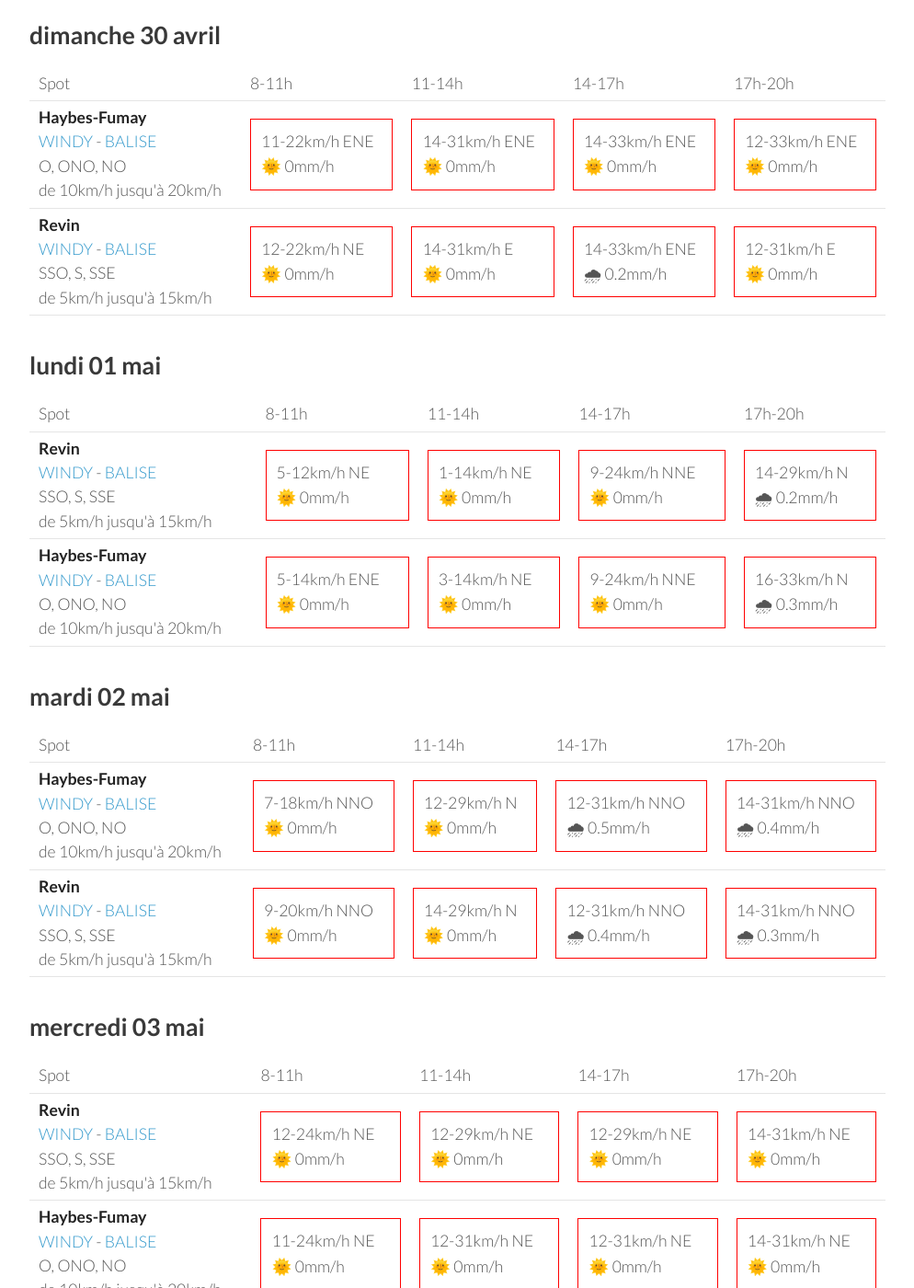
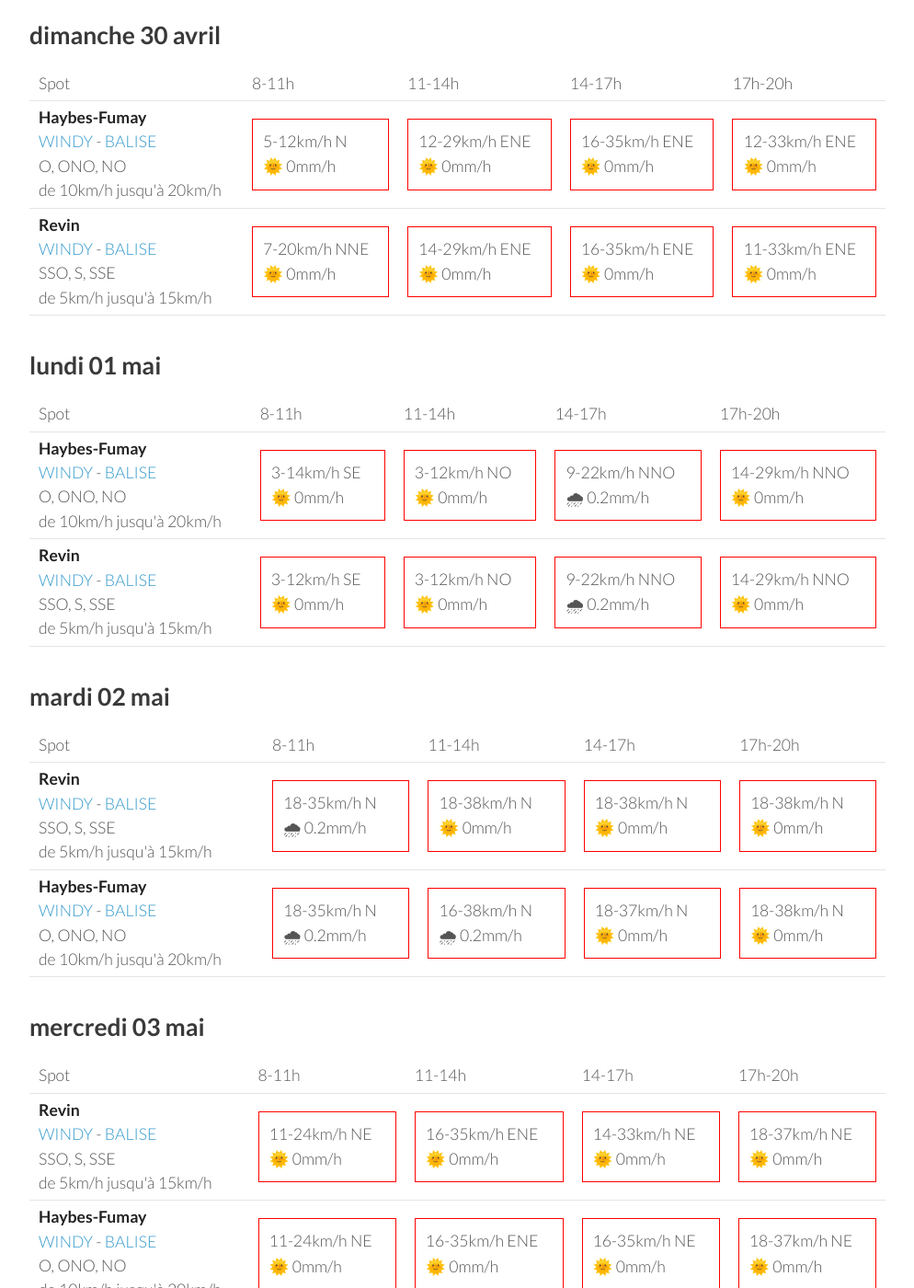
Before and after one commit to parapente-dans-le-nord/parapente-dans-le-nord.github.io, a Jekyll site: the page built from ardennes.markdown, in a window 1280 px wide and 1400 px high, scrolled down 976 px. Shown: the whole window at 92% size, without its empty margins (26-1020 px from the left). Built offline with Jekyll 4.4.1, drawn with Linux system fonts in a browser that asks for light colours; some of the changed text lies outside the part shown.

Commit message:
update index.markdown

```diff
--- a/ardennes.markdown
+++ b/ardennes.markdown
@@ -25,18 +25,18 @@ page mise à jour le vendredi 28 avril 17:10
         <td><strong>Haybes-Fumay</strong><br><a href="https://windy.com/49.998/4.715?49.913,4.738,10">WINDY</a> - <span class=""><a href="http://www.balisemeteo.com/balise.php?idBalise=104">BALISE</a> </span><br> <span class="vent-favorable">O, ONO, NO</span><br><span class="force-vent">de 10km/h jusqu'à 20km/h</span> </td>
 
             <td><div class="not-flyable"><p>0-0km/h NA</p><p>🌧️ 0mm/h</p></div></td>
-            <td><div class="not-flyable"><p>9-24km/h SSO</p><p>🌞 0mm/h</p></div></td>
-            <td><div class="not-flyable"><p>7-31km/h ONO</p><p>🌞 3.2mm/h</p></div></td>
-            <td><div class="not-flyable"><p>9-29km/h OSO</p><p>🌞 0mm/h</p></div></td>
+            <td><div class="not-flyable"><p>0-0km/h NA</p><p>🌧️ 0mm/h</p></div></td>
+            <td><div class="not-flyable"><p>0-0km/h NA</p><p>🌧️ 0mm/h</p></div></td>
+            <td><div class="not-flyable"><p>11-27km/h O</p><p>🌞 0mm/h</p></div></td>
 
     </tr>
 <tr>
         <td><strong>Revin</strong><br><a href="https://windy.com/49.948/4.625?49.543,4.625,8">WINDY</a> - <span class=""><a href="http://www.balisemeteo.com/balise.php?idBalise=5019">BALISE</a> </span><br> <span class="vent-favorable">SSO, S, SSE</span><br><span class="force-vent">de 5km/h jusqu'à 15km/h</span> </td>
 
             <td><div class="not-flyable"><p>0-0km/h NA</p><p>🌧️ 0mm/h</p></div></td>
-            <td><div class="not-flyable"><p>7-22km/h OSO</p><p>🌞 0mm/h</p></div></td>
-            <td><div class="not-flyable"><p>7-29km/h O</p><p>🌞 0.3mm/h</p></div></td>
-            <td><div class="not-flyable"><p>9-27km/h O</p><p>🌞 0mm/h</p></div></td>
+            <td><div class="not-flyable"><p>0-0km/h NA</p><p>🌧️ 0mm/h</p></div></td>
+            <td><div class="not-flyable"><p>0-0km/h NA</p><p>🌧️ 0mm/h</p></div></td>
+            <td><div class="not-flyable"><p>9-31km/h O</p><p>🌧 0.2mm/h</p></div></td>
 
     </tr>
 
@@ -58,20 +58,20 @@ page mise à jour le vendredi 28 avril 17:10
 <tr>
         <td><strong>Haybes-Fumay</strong><br><a href="https://windy.com/49.998/4.715?49.913,4.738,10">WINDY</a> - <span class=""><a href="http://www.balisemeteo.com/balise.php?idBalise=104">BALISE</a> </span><br> <span class="vent-favorable">O, ONO, NO</span><br><span class="force-vent">de 10km/h jusqu'à 20km/h</span> </td>
 
-            <td><div class="not-flyable"><p>5-22km/h N</p><p>🌞 0mm/h</p></div></td>
             <td><div class="not-flyable"><p>7-18km/h N</p><p>🌞 0mm/h</p></div></td>
-            <td><div class="not-flyable"><p>7-20km/h NNE</p><p>🌞 0mm/h</p></div></td>
-            <td><div class="not-flyable"><p>9-22km/h N</p><p>🌞 0mm/h</p></div></td>
+            <td><div class="not-flyable"><p>5-16km/h NNE</p><p>🌞 0mm/h</p></div></td>
+            <td><div class="not-flyable"><p>11-25km/h N</p><p>🌞 0mm/h</p></div></td>
+            <td><div class="not-flyable"><p>7-27km/h NNE</p><p>🌞 0mm/h</p></div></td>
 
 
     </tr>
 <tr>
         <td><strong>Revin</strong><br><a href="https://windy.com/49.948/4.625?49.543,4.625,8">WINDY</a> - <span class=""><a href="http://www.balisemeteo.com/balise.php?idBalise=5019">BALISE</a> </span><br> <span class="vent-favorable">SSO, S, SSE</span><br><span class="force-vent">de 5km/h jusqu'à 15km/h</span> </td>
 
-            <td><div class="not-flyable"><p>5-18km/h NNO</p><p>🌞 0mm/h</p></div></td>
-            <td><div class="not-flyable"><p>7-22km/h NE</p><p>🌞 0mm/h</p></div></td>
-            <td><div class="not-flyable"><p>7-24km/h NNE</p><p>🌞 0mm/h</p></div></td>
-            <td><div class="not-flyable"><p>7-22km/h NE</p><p>🌞 0mm/h</p></div></td>
+            <td><div class="not-flyable"><p>3-20km/h NNO</p><p>🌞 0mm/h</p></div></td>
+            <td><div class="not-flyable"><p>5-18km/h NNE</p><p>🌞 0mm/h</p></div></td>
+            <td><div class="not-flyable"><p>9-24km/h NNE</p><p>🌞 0mm/h</p></div></td>
+            <td><div class="not-flyable"><p>7-29km/h NNE</p><p>🌞 0mm/h</p></div></td>
 
 
     </tr>
@@ -94,9 +94,9 @@ page mise à jour le vendredi 28 avril 17:10
 <tr>
         <td><strong>Haybes-Fumay</strong><br><a href="https://windy.com/49.998/4.715?49.913,4.738,10">WINDY</a> - <span class=""><a href="http://www.balisemeteo.com/balise.php?idBalise=104">BALISE</a> </span><br> <span class="vent-favorable">O, ONO, NO</span><br><span class="force-vent">de 10km/h jusqu'à 20km/h</span> </td>
 
-            <td><div class="not-flyable"><p>11-22km/h ENE</p><p>🌞 0mm/h</p></div></td>
-            <td><div class="not-flyable"><p>14-31km/h ENE</p><p>🌞 0mm/h</p></div></td>
-            <td><div class="not-flyable"><p>14-33km/h ENE</p><p>🌞 0mm/h</p></div></td>
+            <td><div class="not-flyable"><p>5-12km/h N</p><p>🌞 0mm/h</p></div></td>
+            <td><div class="not-flyable"><p>12-29km/h ENE</p><p>🌞 0mm/h</p></div></td>
+            <td><div class="not-flyable"><p>16-35km/h ENE</p><p>🌞 0mm/h</p></div></td>
             <td><div class="not-flyable"><p>12-33km/h ENE</p><p>🌞 0mm/h</p></div></td>
 
 
@@ -104,10 +104,10 @@ page mise à jour le vendredi 28 avril 17:10
 <tr>
         <td><strong>Revin</strong><br><a href="https://windy.com/49.948/4.625?49.543,4.625,8">WINDY</a> - <span class=""><a href="http://www.balisemeteo.com/balise.php?idBalise=5019">BALISE</a> </span><br> <span class="vent-favorable">SSO, S, SSE</span><br><span class="force-vent">de 5km/h jusqu'à 15km/h</span> </td>
 
-            <td><div class="not-flyable"><p>12-22km/h NE</p><p>🌞 0mm/h</p></div></td>
-            <td><div class="not-flyable"><p>14-31km/h E</p><p>🌞 0mm/h</p></div></td>
-            <td><div class="not-flyable"><p>14-33km/h ENE</p><p>🌧 0.2mm/h</p></div></td>
-            <td><div class="not-flyable"><p>12-31km/h E</p><p>🌞 0mm/h</p></div></td>
+            <td><div class="not-flyable"><p>7-20km/h NNE</p><p>🌞 0mm/h</p></div></td>
+            <td><div class="not-flyable"><p>14-29km/h ENE</p><p>🌞 0mm/h</p></div></td>
+            <td><div class="not-flyable"><p>16-35km/h ENE</p><p>🌞 0mm/h</p></div></td>
+            <td><div class="not-flyable"><p>11-33km/h ENE</p><p>🌞 0mm/h</p></div></td>
 
 
     </tr>
@@ -128,22 +128,22 @@ page mise à jour le vendredi 28 avril 17:10
       <td>17h-20h</td>
     </tr>
 <tr>
-        <td><strong>Revin</strong><br><a href="https://windy.com/49.948/4.625?49.543,4.625,8">WINDY</a> - <span class=""><a href="http://www.balisemeteo.com/balise.php?idBalise=5019">BALISE</a> </span><br> <span class="vent-favorable">SSO, S, SSE</span><br><span class="force-vent">de 5km/h jusqu'à 15km/h</span> </td>
+        <td><strong>Haybes-Fumay</strong><br><a href="https://windy.com/49.998/4.715?49.913,4.738,10">WINDY</a> - <span class=""><a href="http://www.balisemeteo.com/balise.php?idBalise=104">BALISE</a> </span><br> <span class="vent-favorable">O, ONO, NO</span><br><span class="force-vent">de 10km/h jusqu'à 20km/h</span> </td>
 
-            <td><div class="not-flyable"><p>5-12km/h NE</p><p>🌞 0mm/h</p></div></td>
-            <td><div class="not-flyable"><p>1-14km/h NE</p><p>🌞 0mm/h</p></div></td>
-            <td><div class="not-flyable"><p>9-24km/h NNE</p><p>🌞 0mm/h</p></div></td>
-            <td><div class="not-flyable"><p>14-29km/h N</p><p>🌧 0.2mm/h</p></div></td>
+            <td><div class="not-flyable"><p>3-14km/h SE</p><p>🌞 0mm/h</p></div></td>
+            <td><div class="not-flyable"><p>3-12km/h NO</p><p>🌞 0mm/h</p></div></td>
+            <td><div class="not-flyable"><p>9-22km/h NNO</p><p>🌧 0.2mm/h</p></div></td>
+            <td><div class="not-flyable"><p>14-29km/h NNO</p><p>🌞 0mm/h</p></div></td>
 
 
     </tr>
 <tr>
-        <td><strong>Haybes-Fumay</strong><br><a href="https://windy.com/49.998/4.715?49.913,4.738,10">WINDY</a> - <span class=""><a href="http://www.balisemeteo.com/balise.php?idBalise=104">BALISE</a> </span><br> <span class="vent-favorable">O, ONO, NO</span><br><span class="force-vent">de 10km/h jusqu'à 20km/h</span> </td>
+        <td><strong>Revin</strong><br><a href="https://windy.com/49.948/4.625?49.543,4.625,8">WINDY</a> - <span class=""><a href="http://www.balisemeteo.com/balise.php?idBalise=5019">BALISE</a> </span><br> <span class="vent-favorable">SSO, S, SSE</span><br><span class="force-vent">de 5km/h jusqu'à 15km/h</span> </td>
 
-            <td><div class="not-flyable"><p>5-14km/h ENE</p><p>🌞 0mm/h</p></div></td>
-            <td><div class="not-flyable"><p>3-14km/h NE</p><p>🌞 0mm/h</p></div></td>
-            <td><div class="not-flyable"><p>9-24km/h NNE</p><p>🌞 0mm/h</p></div></td>
-            <td><div class="not-flyable"><p>16-33km/h N</p><p>🌧 0.3mm/h</p></div></td>
+            <td><div class="not-flyable"><p>3-12km/h SE</p><p>🌞 0mm/h</p></div></td>
+            <td><div class="not-flyable"><p>3-12km/h NO</p><p>🌞 0mm/h</p></div></td>
+            <td><div class="not-flyable"><p>9-22km/h NNO</p><p>🌧 0.2mm/h</p></div></td>
+            <td><div class="not-flyable"><p>14-29km/h NNO</p><p>🌞 0mm/h</p></div></td>
 
 
     </tr>
@@ -164,22 +164,22 @@ page mise à jour le vendredi 28 avril 17:10
       <td>17h-20h</td>
     </tr>
 <tr>
-        <td><strong>Haybes-Fumay</strong><br><a href="https://windy.com/49.998/4.715?49.913,4.738,10">WINDY</a> - <span class=""><a href="http://www.balisemeteo.com/balise.php?idBalise=104">BALISE</a> </span><br> <span class="vent-favorable">O, ONO, NO</span><br><span class="force-vent">de 10km/h jusqu'à 20km/h</span> </td>
+        <td><strong>Revin</strong><br><a href="https://windy.com/49.948/4.625?49.543,4.625,8">WINDY</a> - <span class=""><a href="http://www.balisemeteo.com/balise.php?idBalise=5019">BALISE</a> </span><br> <span class="vent-favorable">SSO, S, SSE</span><br><span class="force-vent">de 5km/h jusqu'à 15km/h</span> </td>
 
-            <td><div class="not-flyable"><p>7-18km/h NNO</p><p>🌞 0mm/h</p></div></td>
-            <td><div class="not-flyable"><p>12-29km/h N</p><p>🌞 0mm/h</p></div></td>
-            <td><div class="not-flyable"><p>12-31km/h NNO</p><p>🌧 0.5mm/h</p></div></td>
-            <td><div class="not-flyable"><p>14-31km/h NNO</p><p>🌧 0.4mm/h</p></div></td>
+            <td><div class="not-flyable"><p>18-35km/h N</p><p>🌧 0.2mm/h</p></div></td>
+            <td><div class="not-flyable"><p>18-38km/h N</p><p>🌞 0mm/h</p></div></td>
+            <td><div class="not-flyable"><p>18-38km/h N</p><p>🌞 0mm/h</p></div></td>
+            <td><div class="not-flyable"><p>18-38km/h N</p><p>🌞 0mm/h</p></div></td>
 
 
     </tr>
 <tr>
-        <td><strong>Revin</strong><br><a href="https://windy.com/49.948/4.625?49.543,4.625,8">WINDY</a> - <span class=""><a href="http://www.balisemeteo.com/balise.php?idBalise=5019">BALISE</a> </span><br> <span class="vent-favorable">SSO, S, SSE</span><br><span class="force-vent">de 5km/h jusqu'à 15km/h</span> </td>
+        <td><strong>Haybes-Fumay</strong><br><a href="https://windy.com/49.998/4.715?49.913,4.738,10">WINDY</a> - <span class=""><a href="http://www.balisemeteo.com/balise.php?idBalise=104">BALISE</a> </span><br> <span class="vent-favorable">O, ONO, NO</span><br><span class="force-vent">de 10km/h jusqu'à 20km/h</span> </td>
 
-            <td><div class="not-flyable"><p>9-20km/h NNO</p><p>🌞 0mm/h</p></div></td>
-            <td><div class="not-flyable"><p>14-29km/h N</p><p>🌞 0mm/h</p></div></td>
-            <td><div class="not-flyable"><p>12-31km/h NNO</p><p>🌧 0.4mm/h</p></div></td>
-            <td><div class="not-flyable"><p>14-31km/h NNO</p><p>🌧 0.3mm/h</p></div></td>
+            <td><div class="not-flyable"><p>18-35km/h N</p><p>🌧 0.2mm/h</p></div></td>
+            <td><div class="not-flyable"><p>16-38km/h N</p><p>🌧 0.2mm/h</p></div></td>
+            <td><div class="not-flyable"><p>18-37km/h N</p><p>🌞 0mm/h</p></div></td>
+            <td><div class="not-flyable"><p>18-38km/h N</p><p>🌞 0mm/h</p></div></td>
 
 
     </tr>
@@ -202,10 +202,10 @@ page mise à jour le vendredi 28 avril 17:10
 <tr>
         <td><strong>Revin</strong><br><a href="https://windy.com/49.948/4.625?49.543,4.625,8">WINDY</a> - <span class=""><a href="http://www.balisemeteo.com/balise.php?idBalise=5019">BALISE</a> </span><br> <span class="vent-favorable">SSO, S, SSE</span><br><span class="force-vent">de 5km/h jusqu'à 15km/h</span> </td>
 
-            <td><div class="not-flyable"><p>12-24km/h NE</p><p>🌞 0mm/h</p></div></td>
-            <td><div class="not-flyable"><p>12-29km/h NE</p><p>🌞 0mm/h</p></div></td>
-            <td><div class="not-flyable"><p>12-29km/h NE</p><p>🌞 0mm/h</p></div></td>
-            <td><div class="not-flyable"><p>14-31km/h NE</p><p>🌞 0mm/h</p></div></td>
+            <td><div class="not-flyable"><p>11-24km/h NE</p><p>🌞 0mm/h</p></div></td>
+            <td><div class="not-flyable"><p>16-35km/h ENE</p><p>🌞 0mm/h</p></div></td>
+            <td><div class="not-flyable"><p>14-33km/h NE</p><p>🌞 0mm/h</p></div></td>
+            <td><div class="not-flyable"><p>18-37km/h NE</p><p>🌞 0mm/h</p></div></td>
 
 
     </tr>
@@ -213,9 +213,9 @@ page mise à jour le vendredi 28 avril 17:10
         <td><strong>Haybes-Fumay</strong><br><a href="https://windy.com/49.998/4.715?49.913,4.738,10">WINDY</a> - <span class=""><a href="http://www.balisemeteo.com/balise.php?idBalise=104">BALISE</a> </span><br> <span class="vent-favorable">O, ONO, NO</span><br><span class="force-vent">de 10km/h jusqu'à 20km/h</span> </td>
 
             <td><div class="not-flyable"><p>11-24km/h NE</p><p>🌞 0mm/h</p></div></td>
-            <td><div class="not-flyable"><p>12-31km/h NE</p><p>🌞 0mm/h</p></div></td>
-            <td><div class="not-flyable"><p>12-31km/h NE</p><p>🌞 0mm/h</p></div></td>
-            <td><div class="not-flyable"><p>14-31km/h NE</p><p>🌞 0mm/h</p></div></td>
+            <td><div class="not-flyable"><p>16-35km/h ENE</p><p>🌞 0mm/h</p></div></td>
+            <td><div class="not-flyable"><p>16-35km/h NE</p><p>🌞 0mm/h</p></div></td>
+            <td><div class="not-flyable"><p>18-37km/h NE</p><p>🌞 0mm/h</p></div></td>
 
 
     </tr>
```
Also changed, not shown: other parts of ardennes.markdown (+1 -1 lines).
